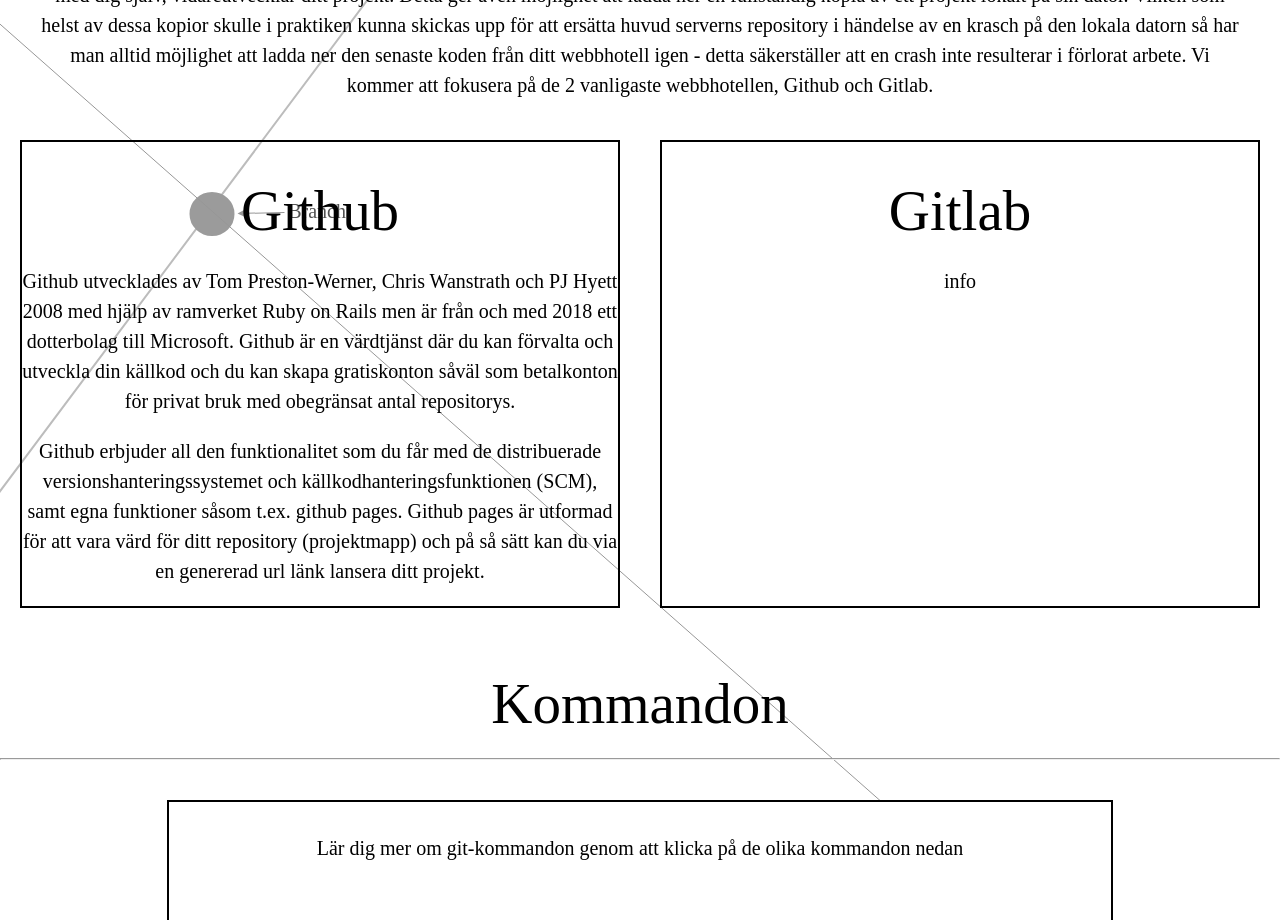
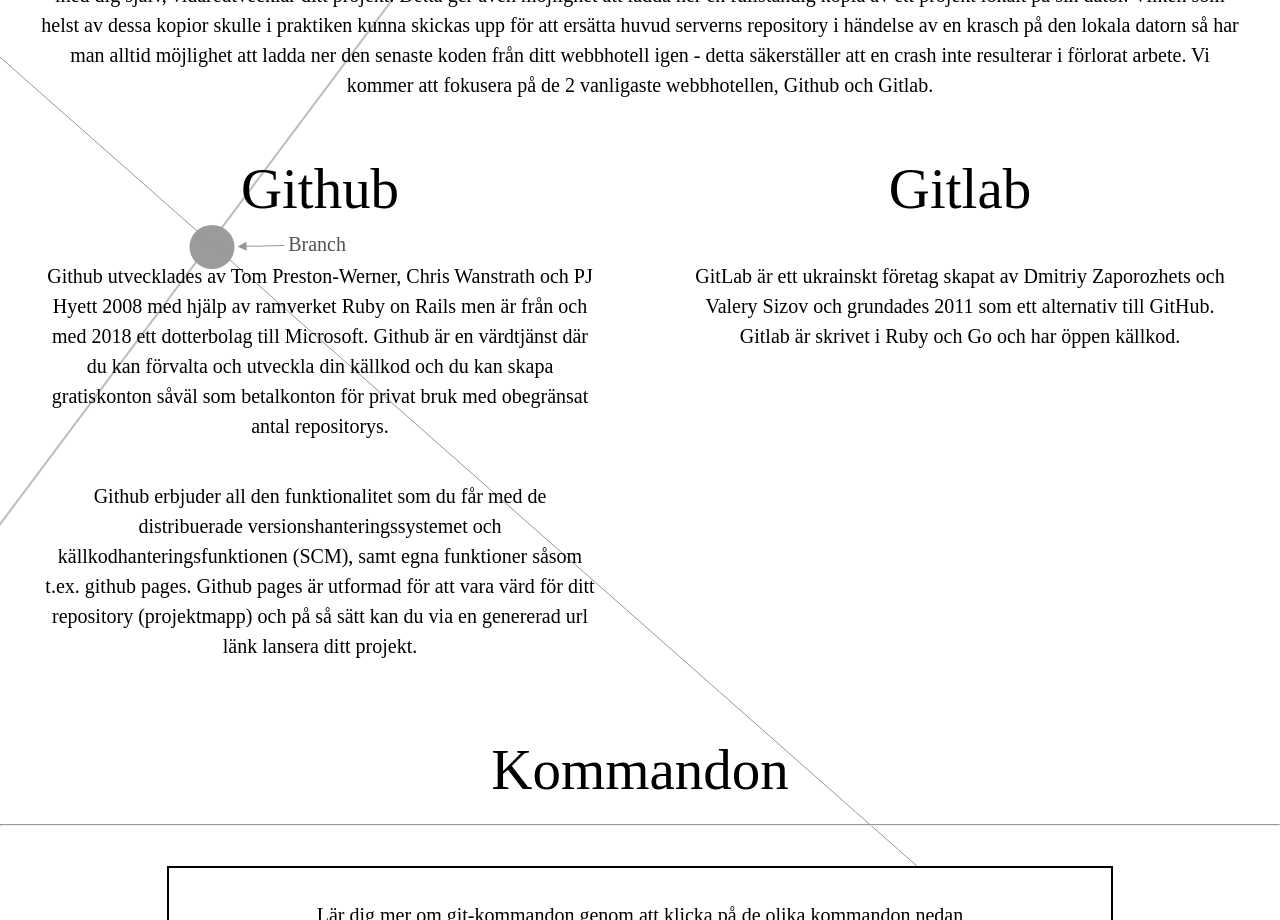
Before and after one commit to ellinorwase/how-to-git, a React (Create React App) app: page / in a window 1280 px wide. Shown: the part 2280-3200 px from the top of the page. Built offline with nearby package versions, Linux system fonts and the light colour scheme; a web font is replaced by a local one.

Commit message:
web-hosting

```diff
--- a/src/components/web-hosting.js
+++ b/src/components/web-hosting.js
@@ -40,7 +40,7 @@
           </div>
           <div className="gitlab">
             <h2>Gitlab</h2>
-            <p>info</p>
+            <p>GitLab är ett ukrainskt företag skapat av Dmitriy Zaporozhets och Valery Sizov och grundades 2011 som ett alternativ till GitHub. Gitlab är skrivet i Ruby och Go och har öppen källkod. </p>
           </div>
         </div>
       </div>
--- a/src/css/web-hosting.css
+++ b/src/css/web-hosting.css
@@ -1,5 +1,4 @@
 .webHosting-container {
-  height: 100vh;
   text-align: center;
 }
 
@@ -17,15 +16,17 @@
 .github {
   text-align: center;
   width: 50%;
-  justify-content: space-around;
-  border: 2px solid black;
-  margin: 20px;
+}
+
+.github>p{
+margin: 40px;
 }
 
 .gitlab {
   text-align: center;
   width: 50%;
-  justify-content: space-around;
-  border: 2px solid black;
-  margin: 20px;
 }
+
+.gitlab>p{
+    margin: 40px;
+    }
```
